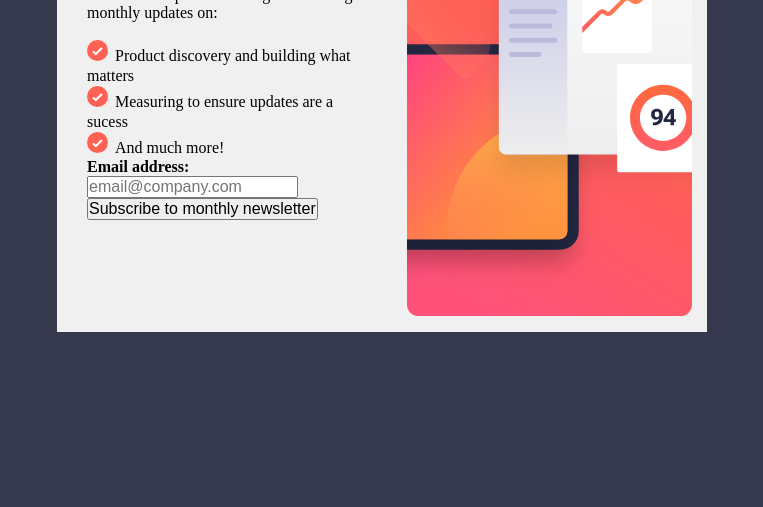
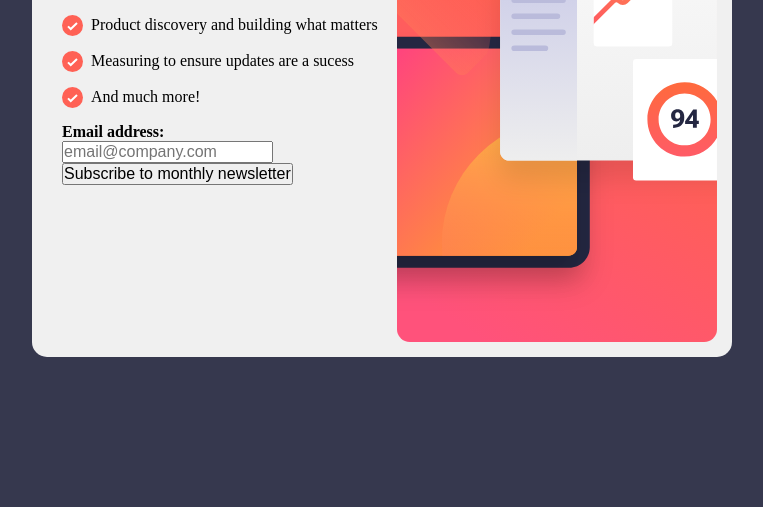
Before and after one commit to ViniciusBeuther/Newsletter-Signup-Form, a website: page src/index.html in a window 1280 px wide. Shown: the part 293-800 px from the top of the page, without its empty margins (258-1021 px from the left). Drawn offline with Linux system fonts and the light colour scheme.

Commit message:
Commented and fixed Bullets
The code was documented and I fixed the bullets that didn't are aligned.
Now is looking good

```diff
--- a/src/index.html
+++ b/src/index.html
@@ -14,11 +14,24 @@
             <p>Join 60.000+ product managers receiving monthly updates on:</p>
             <br>
             <ul class="main-list">
-                <li>Product discovery and building what matters</li>
+                <div class="li-alignment-center">
+                    <img src="../images/icon-list.svg" alt="icon-bullet">
+                    <li>Product discovery and building what matters</li>
+                </div>
 
-                <li>Measuring to ensure updates are a sucess</li>
+                <div class="li-alignment-center">
+                    <img src="../images/icon-list.svg" alt="icon-bullet">
+                    <li>Measuring to ensure updates are a sucess</li>
+                </div>
 
-                <li>And much more!</li>
+                <div class="li-alignment-center">
+                    <img src="../images/icon-list.svg" alt="icon-bullet">
+                    <li>And much more!</li>
+                </div>
+
+
+
+
             </ul>
             <div id="email-area">
                 <p><strong>Email address:</strong></p>
--- a/styles/style.scss
+++ b/styles/style.scss
@@ -6,7 +6,7 @@ $background-color: hsl(235, 18%, 26%);
 $Grey: hsl(231, 7%, 60%);
 $White: #f0f0f0;
 
-
+// Clear all styles in page //
 *{
     margin: 0px;
     padding: 0px;
@@ -14,6 +14,7 @@ $White: #f0f0f0;
     font-size: 16px;
 }
 
+// Background standard style //
 body{
     background-color: $background-color;
     display: flex;
@@ -29,19 +30,23 @@ body{
     align-items: center;
 }
 
+// Main container //
 div#container{
     background-color: $White;
-    width: 650px;
-    height: 450px;
+    width: 700px;
+    height: 500px;
+    border-radius: 15px;
 }
 
+// Container with the illustration on right side //
 div#container-right-side{
     img{
-        height: 28.25em;
-        padding: 15px;
+        height: 31.5em;
+        padding: 0.9375em 0.9375em 0.9375em 0em;
     }
 }
 
+// Container with bullets, title and email content on left side//
 div#container-left-side{
     height: 100%;
     padding: 15px 15px 15px 30px;
@@ -53,13 +58,22 @@ div#container-left-side{
     h1#title{
         font-size: 48px;
         margin: 0.35em 0 0.35em 0;
+
+
     }
     ul.main-list{
-        list-style-image: url('../images/icon-list.svg');
-        list-style-position: inside;
+        list-style: none;
+        width: 100%;
+
+        div.li-alignment-center{
+            display: flex;
+            align-items: center;
+            padding-bottom: 0.9375em;
+        }
+
+        img{
+            padding-right: 0.5em;
+        }
     }
 
-    ul.main-list li {
-        line-height: 1.25;
-    }
 }
```
Also changed, not shown: styles/style.css, 1 other file.
